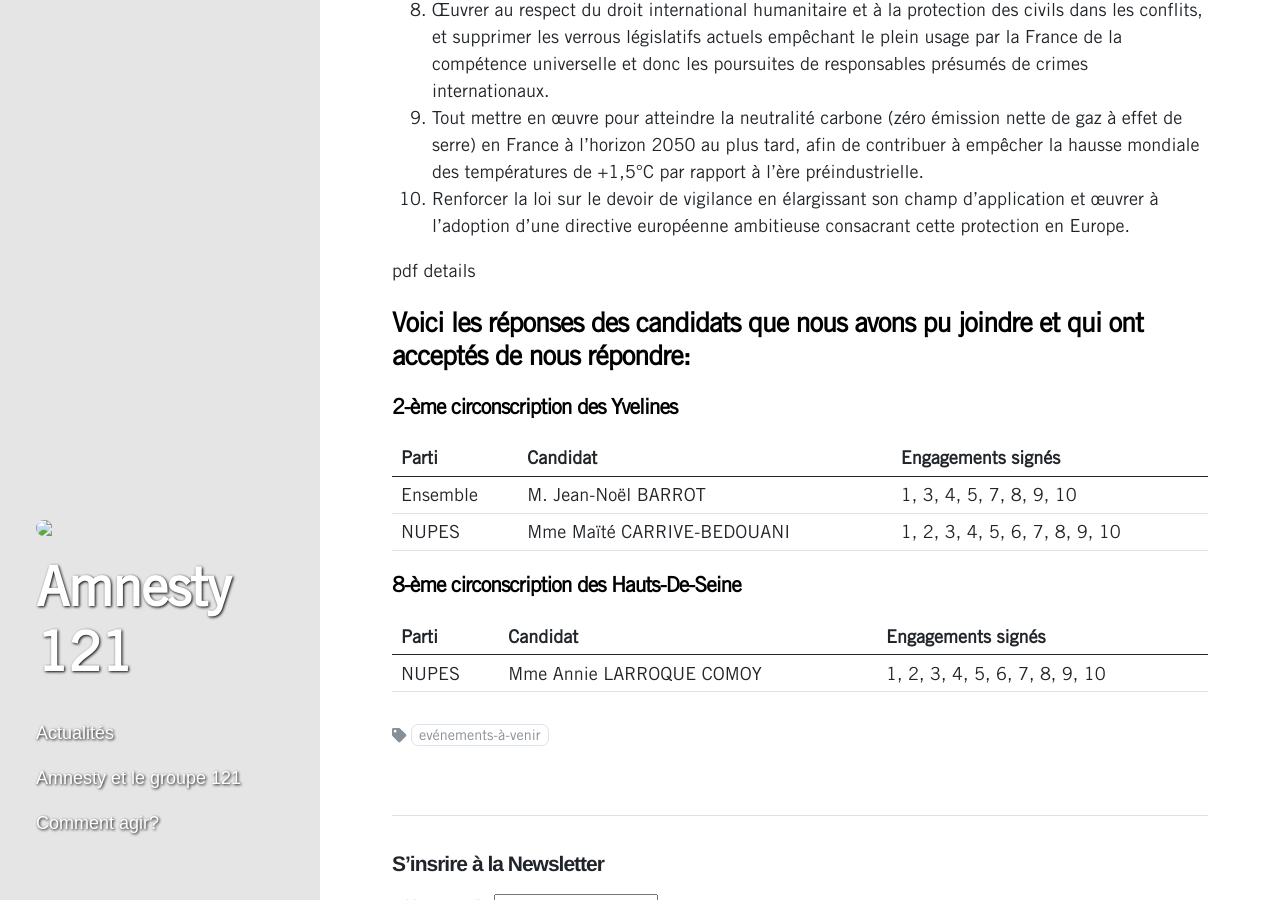
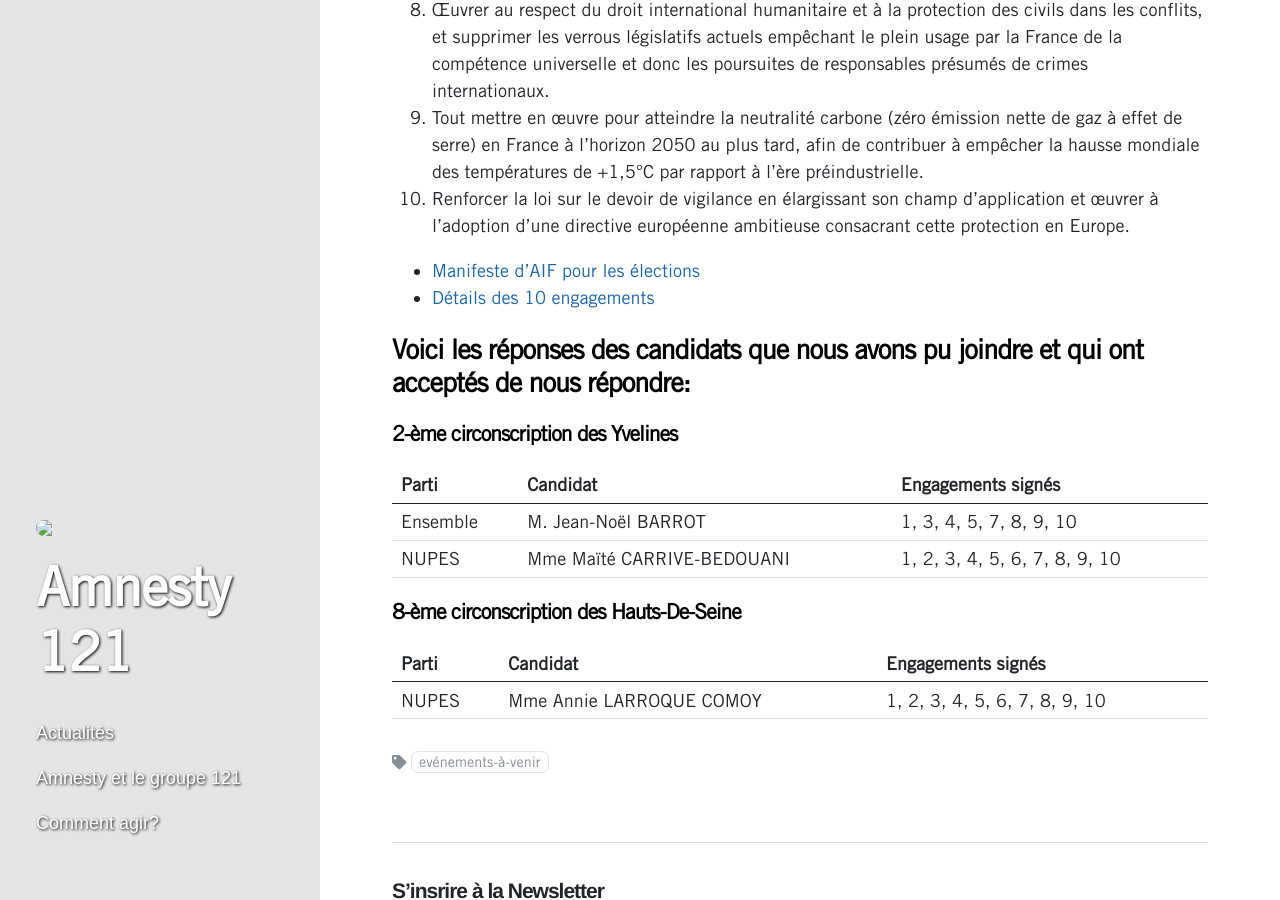
Before and after one commit to Amnesty121/SiteAmnesty121-dev, a Jekyll site: the page built from _posts/2022-06-09-plaidoyers.md, in a window 1280 px wide and 900 px high, scrolled down 956 px. Built offline with Jekyll 4.4.1, drawn with Linux system fonts in a browser that asks for light colours; nearby versions of some CDN libraries; comment, search, counter and statistics services are not loaded.

Commit message:
Update 2022-06-09-plaidoyers.md

```diff
--- a/_posts/2022-06-09-plaidoyers.md
+++ b/_posts/2022-06-09-plaidoyers.md
@@ -25,7 +25,8 @@
 9. Tout mettre en œuvre pour atteindre la neutralité carbone (zéro émission nette de gaz à effet de serre) en France à l’horizon 2050 au plus tard, afin de contribuer à empêcher la hausse mondiale des températures de +1,5°C par rapport à l’ère préindustrielle.
 10. Renforcer la loi sur le devoir de vigilance en élargissant son champ d’application et œuvrer à l’adoption d’une directive européenne ambitieuse consacrant cette protection en Europe.
 
-pdf details
+- [Manifeste d'AIF pour les élections]({{site.url}}/SiteAmenesty121/assets/pdf/manifeste-legislatives-final.pdf)
+- [Détails des 10 engagements]({{site.url}}/SiteAmenesty121/assets/pdf/10_engagements_législatives.pdf)
 
 ## Voici les réponses des candidats que nous avons pu joindre et qui ont acceptés de nous répondre:
 
```
